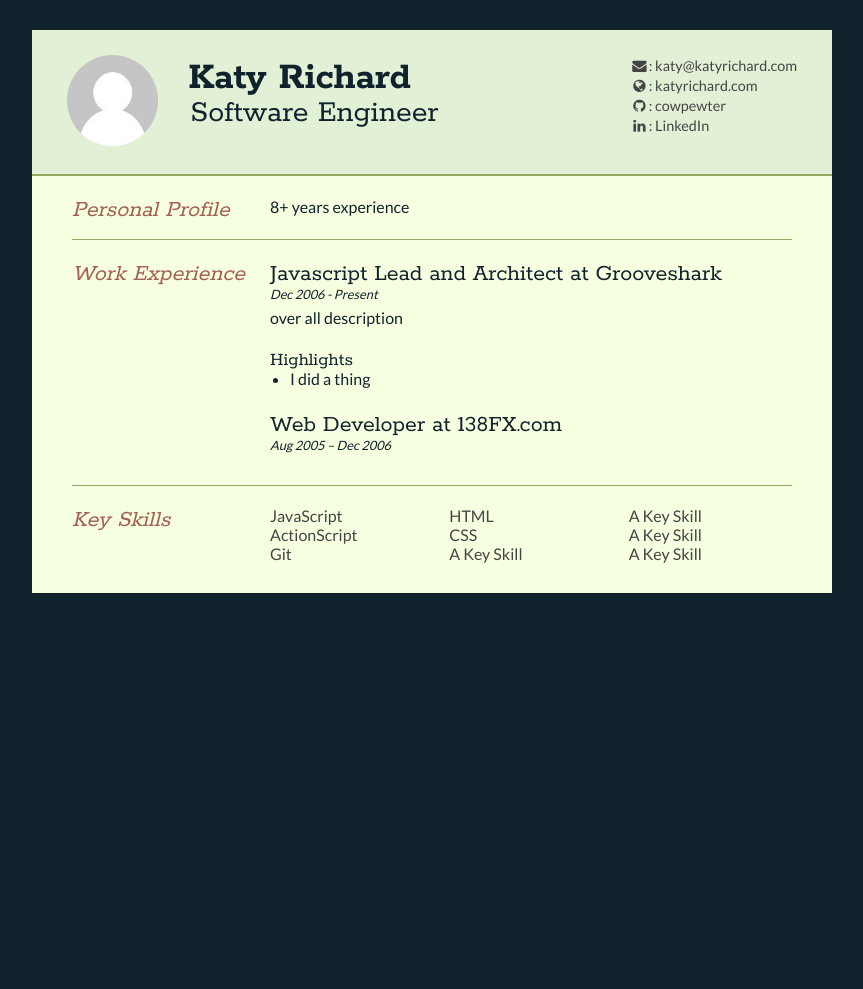
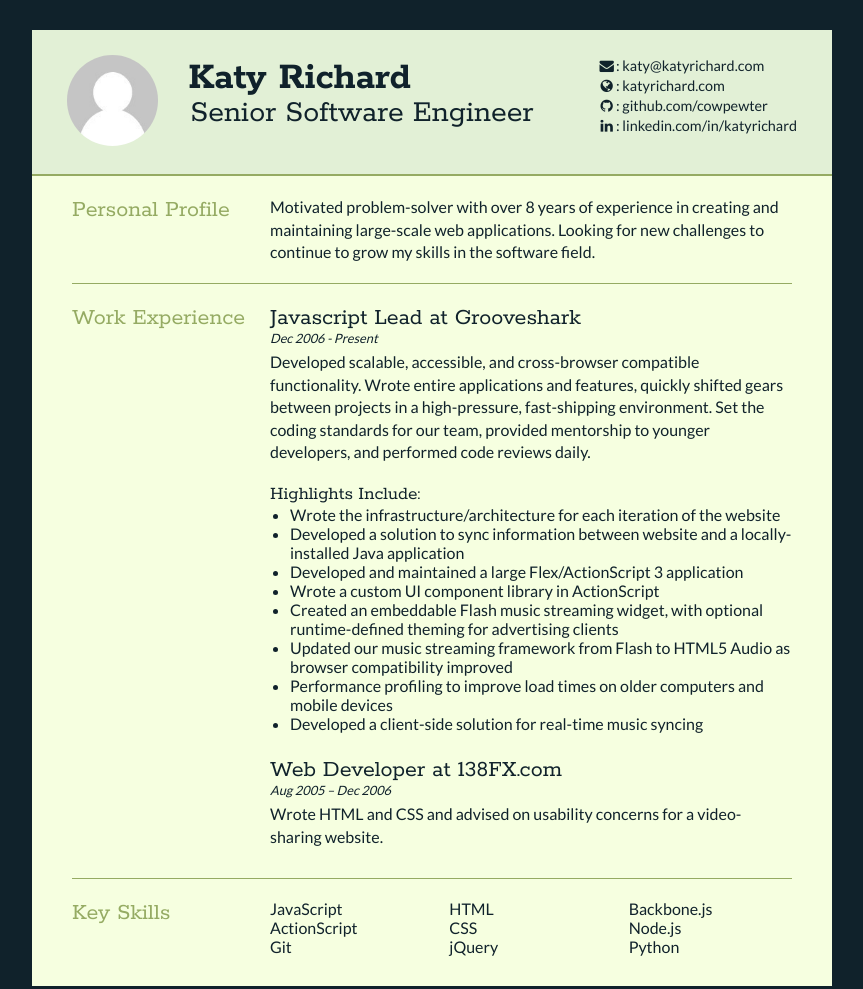
Before and after one commit to cowpewter/cowpewter.github.io, a plain HTML site: page index.html in a window 1280 px wide. Shown: the whole page, without its empty margins (208-1071 px from the left). Before the commit the page ends 800 px from the top, so only its background shows below. Drawn offline with Linux system fonts and the light colour scheme.

Commit message:
Fill out resume

```diff
--- a/index.html
+++ b/index.html
@@ -4,7 +4,7 @@
 <title>Katy Richard</title>
 
 <meta name="viewport" content="width=device-width"/>
-<meta name="description" content="Resume of Katy Richard, Software Engineer"/>
+<meta name="description" content="Resume of Katy Richard, Senior Software Engineer"/>
 <meta charset="UTF-8">
 
 <link type="text/css" rel="stylesheet" href="style.css">
@@ -24,15 +24,15 @@
 
         <div id="name">
             <h1 class="quickFade delayTwo">Katy Richard</h1>
-            <h2 class="quickFade delayThree">Software Engineer</h2>
+            <h2 class="quickFade delayThree">Senior Software Engineer</h2>
         </div>
 
         <div id="contactDetails" class="quickFade delayFour">
             <ul>
                 <li><span class="fa fa-envelope fa-fw"></span>:&nbsp;<a href="mailto:katyrichard.com" target="_blank">katy@katyrichard.com</a></li>
                 <li><span class="fa fa-globe fa-fw"></span>:&nbsp;<a href="http://katyrichard.com">katyrichard.com</a></li>
-                <li><span class="fa fa-github fa-fw"></span>:&nbsp;<a href="https://github.com/cowpewter">cowpewter</a></li>
-                <li><span class="fa fa-linkedin fa-fw"></span>:&nbsp;<a href="https://www.linkedin.com/in/katyrichard">LinkedIn</a></li>
+                <li><span class="fa fa-github fa-fw"></span>:&nbsp;<a href="https://github.com/cowpewter">github.com/cowpewter</a></li>
+                <li><span class="fa fa-linkedin fa-fw"></span>:&nbsp;<a href="https://www.linkedin.com/in/katyrichard">linkedin.com/in/katyrichard</a></li>
 
             </ul>
         </div>
@@ -47,7 +47,7 @@
                 </div>
 
                 <div class="sectionContent">
-                    <p>8+ years experience </p>
+                    <p>Motivated problem-solver with over 8 years of experience in creating and maintaining large-scale web applications. Looking for new challenges to continue to grow my skills in the software field.</p>
                 </div>
             </article>
             <div class="clear"></div>
@@ -61,20 +61,27 @@
 
             <div class="sectionContent">
                 <article>
-                    <h2>Javascript Lead and Architect at Grooveshark</h2>
+                    <h2>Javascript Lead at Grooveshark</h2>
                     <p class="subDetails">Dec 2006 - Present</p>
-                    <p>over all description</p>
+                    <p>Developed scalable, accessible, and cross-browser compatible functionality. Wrote entire applications and features, quickly shifted gears between projects in a high-pressure, fast-shipping environment. Set the coding standards for our team, provided mentorship to younger developers, and performed code reviews daily.</p>
 
-                    <h3>Highlights</h3>
+                    <h3>Highlights Include:</h3>
                     <ul class="sectionHighlights">
-                        <li>I did a thing</li>
+                        <li>Wrote the infrastructure/architecture for each iteration of the website</li>
+                        <li>Developed a solution to sync information between website and a locally-installed Java application</li>
+                        <li>Developed and maintained a large Flex/ActionScript 3 application</li>
+                        <li>Wrote a custom UI component library in ActionScript</li>
+                        <li>Created an embeddable Flash music streaming widget, with optional runtime-defined theming for advertising clients</li>
+                        <li>Updated our music streaming framework from Flash to HTML5 Audio as browser compatibility improved</li>
+                        <li>Performance profiling to improve load times on older computers and mobile devices</li>
+                        <li>Developed a client-side solution for real-time music syncing</li>
                     </ul>
                 </article>
 
                 <article>
                     <h2>Web Developer at 138FX.com</h2>
                     <p class="subDetails">Aug 2005 – Dec 2006</p>
-                    <p></p>
+                    <p>Wrote HTML and CSS and advised on usability concerns for a video-sharing website.</p>
                 </article>
             </div>
             <div class="clear"></div>
@@ -93,10 +100,10 @@
                     <li>Git</li>
                     <li>HTML</li>
                     <li>CSS</li>
-                    <li>A Key Skill</li>
-                    <li>A Key Skill</li>
-                    <li>A Key Skill</li>
-                    <li>A Key Skill</li>
+                    <li>jQuery</li>
+                    <li>Backbone.js</li>
+                    <li>Node.js</li>
+                    <li>Python</li>
                 </ul>
             </div>
             <div class="clear"></div>
--- a/style.css
+++ b/style.css
@@ -80,12 +80,11 @@ p {
 
 #contactDetails ul li {
     margin-bottom: 3px;
-    color: #444;
 }
 
 #contactDetails ul li a, a[href^=tel] {
-    color: #444;
     text-decoration: none;
+    color: #10222B;
     -webkit-transition: all .3s ease-in;
     -moz-transition: all .3s ease-in;
     -o-transition: all .3s ease-in;
@@ -94,7 +93,7 @@ p {
 }
 
 #contactDetails ul li a:hover {
-    color: #cf8a05;
+    color: #95AB63;
 }
 
 section {
@@ -126,9 +125,8 @@ section:last-child {
 
 .sectionTitle h1 {
     font-family: 'Rokkitt', Helvetica, Arial, sans-serif;
-    font-style: italic;
     font-size: 1.5em;
-    color: #A36054;
+    color: #95AB63;
 }
 
 .sectionContent h2 {
@@ -140,7 +138,6 @@ section:last-child {
 .sectionContent h3 {
     font-family: 'Rokkitt', Helvetica, Arial, sans-serif;
     font-size: 1.2em;
-    margin-bottom: -2px;
 }
 
 .sectionHighlights {
@@ -164,7 +161,6 @@ section:last-child {
     column-count:3;
     margin-bottom: 20px;
     font-size: 1em;
-    color: #444;
 }
 
 .keySkills ul li {
```
